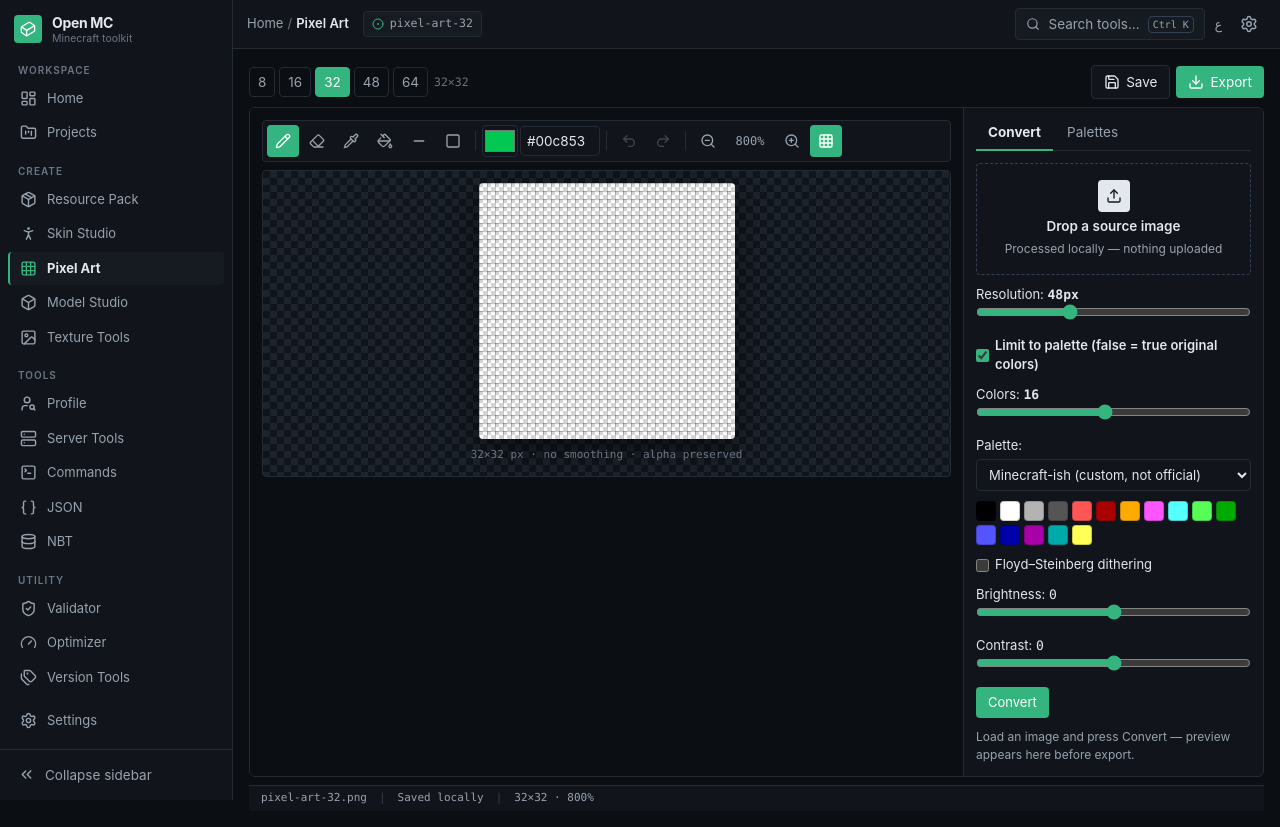
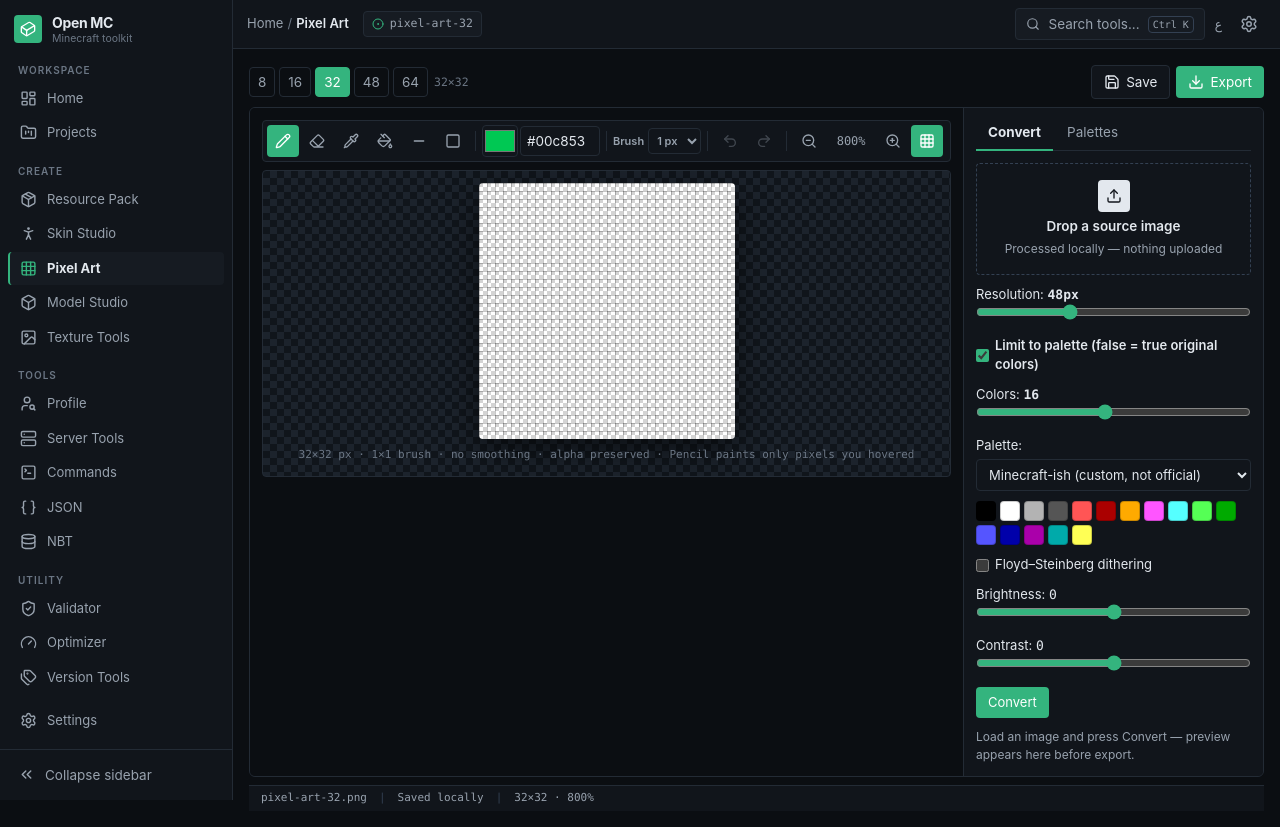
Before and after one commit to xhskabdvjdock/Open-MC, a Next.js app: page /pixel-art in a window 1280 px wide. Built offline with nearby package versions, Linux system fonts and the light colour scheme.

Commit message:
PixelEditor: square brush 1-8 + hover preview + true single-pixel stroke (fix hold-drag bleed)

```diff
--- a/components/PixelEditor.tsx
+++ b/components/PixelEditor.tsx
@@ -68,11 +68,56 @@ function drawLinePixels(data: ImageData, x0: number, y0: number, x1: number, y1:
 }
 
 function hexToRgbaLocal(hex: string): [number, number, number, number] {
-  let h = hex.replace("#", "");
+  let h = hex.replace("#", "").trim();
+  if (!/^[0-9a-fA-F]{3,8}$/.test(h)) return [0, 0, 0, 255];
   if (h.length === 3) h = h.split("").map((c) => c + c).join("");
   if (h.length === 6) h += "ff";
+  if (h.length === 4) h = h.split("").map((c) => c + c).join(""); // #rgba -> #rrggbbaa
   const n = parseInt(h, 16);
   return [(n >> 24) & 255, (n >> 16) & 255, (n >> 8) & 255, n & 255];
+}
+
+function paintBrush(
+  data: ImageData,
+  cx: number,
+  cy: number,
+  size: number,
+  rgba: [number, number, number, number] | null
+): void {
+  const { width, height } = data;
+  const d = data.data;
+  const r0 = Math.floor((size - 1) / 2);
+  const r1 = Math.ceil((size - 1) / 2);
+  // Square brush centred on cursor — predictable, true pixels, no anti-alias
+  for (let dy = -r0; dy <= r1; dy++) {
+    for (let dx = -r0; dx <= r1; dx++) {
+      const x = cx + dx;
+      const y = cy + dy;
+      if (x < 0 || y < 0 || x >= width || y >= height) continue;
+      const i = (y * width + x) * 4;
+      if (rgba === null) {
+        d[i + 3] = 0; // eraser — just clear alpha, keep rgb for later
+      } else {
+        d[i] = rgba[0]; d[i + 1] = rgba[1]; d[i + 2] = rgba[2]; d[i + 3] = rgba[3];
+      }
+    }
+  }
+}
+
+function bresenhamLine(
+  x0: number, y0: number, x1: number, y1: number,
+  visit: (x: number, y: number) => void
+): void {
+  const dx = Math.abs(x1 - x0), dy = Math.abs(y1 - y0);
+  const sx = x0 < x1 ? 1 : -1, sy = y0 < y1 ? 1 : -1;
+  let err = dx - dy, x = x0, y = y0;
+  for (;;) {
+    visit(x, y);
+    if (x === x1 && y === y1) break;
+    const e2 = 2 * err;
+    if (e2 > -dy) { err -= dy; x += sx; }
+    if (e2 < dx) { err += dx; y += sy; }
+  }
 }
 
 export const PixelEditor = React.forwardRef<PixelEditorHandle, Props>(function PixelEditor(
@@ -86,8 +131,10 @@ export const PixelEditor = React.forwardRef<PixelEditorHandle, Props>(function P
   const [zoom, setZoom] = useState(8);
   const [grid, setGrid] = useState(showGridDefault);
   const [fillShapes, setFillShapes] = useState(false);
+  const [brushSize, setBrushSize] = useState(1);
   const [canUndo, setCanUndo] = useState(false);
   const [canRedo, setCanRedo] = useState(false);
+  const [hover, setHover] = useState<[number, number] | null>(null);
 
   useEffect(() => { onZoomChange?.(zoom); }, [zoom, onZoomChange]);
   const history = useRef<ImageData[]>([]);
@@ -270,25 +317,24 @@ export const PixelEditor = React.forwardRef<PixelEditorHandle, Props>(function P
     drawing.current = true;
     startPt.current = [x, y];
     snapshot.current = clonePixels(ctx, width, height);
-    // Capture stroke color once so mid-stroke picker changes never mutate already-painted pixels in this stroke
+    // Capture stroke color/brush once so the whole drag is predictable
     strokeIsEraser.current = tool === "eraser";
     strokeColor.current = hexToRgbaLocal(color);
     if (tool === "pencil" || tool === "eraser") {
       if (x < 0 || y < 0 || x >= width || y >= height) return;
       const img = ctx.getImageData(0, 0, width, height);
-      const i = (y * width + x) * 4;
-      if (strokeIsEraser.current) {
-        img.data[i + 3] = 0;
-      } else {
-        const [r, g, b, a] = strokeColor.current;
-        img.data[i] = r; img.data[i + 1] = g; img.data[i + 2] = b; img.data[i + 3] = a;
-      }
+      paintBrush(img, x, y, brushSize, strokeIsEraser.current ? null : strokeColor.current);
       ctx.putImageData(img, 0, 0);
       render();
     }
   };
 
   const onPointerMove = (e: React.PointerEvent) => {
+    // Always update hover preview (visible even when not drawing)
+    if (!drawing.current) {
+      const [hx, hy] = posFromEvent(e);
+      setHover([hx, hy]);
+    }
     if (!drawing.current) return;
     const c = dataRef.current;
     if (!c) return;
@@ -296,20 +342,14 @@ export const PixelEditor = React.forwardRef<PixelEditorHandle, Props>(function P
     const [x, y] = posFromEvent(e);
     const [sx, sy] = startPt.current ?? [x, y];
     if (tool === "pencil" || tool === "eraser") {
-      // Single true pixel under the cursor only — never interpolates to neighbours.
-      // The whole stroke uses the color captured at pointerDown, so other pixels
-      // in the same drag never get recoloured when you keep holding the mouse.
+      // Brush-aware freehand: we interpolate a 1px-step Bresenham line between previous
+      // and current so a fast drag never leaves gaps, but each step paints ONLY the
+      // square brush (size × size) centred on that step — so pixels you never hovered
+      // over never change. Whole stroke is locked to the color captured at pointerDown.
       if (x < 0 || y < 0 || x >= width || y >= height) return;
-      // Skip duplicate events for the exact same logical pixel (common at high zoom)
-      if (sx === x && sy === y) return;
+      const rgba = strokeIsEraser.current ? null : strokeColor.current;
       const img = ctx.getImageData(0, 0, width, height);
-      const i = (y * width + x) * 4;
-      if (strokeIsEraser.current) {
-        img.data[i + 3] = 0;
-      } else {
-        const [r, g, b, a] = strokeColor.current;
-        img.data[i] = r; img.data[i + 1] = g; img.data[i + 2] = b; img.data[i + 3] = a;
-      }
+      bresenhamLine(sx, sy, x, y, (bx, by) => paintBrush(img, bx, by, brushSize, rgba));
       ctx.putImageData(img, 0, 0);
       startPt.current = [x, y];
       render();
@@ -347,6 +387,15 @@ export const PixelEditor = React.forwardRef<PixelEditorHandle, Props>(function P
     drawing.current = false;
     snapshot.current = null;
     commit();
+  };
+
+  const onPointerLeave = (e: React.PointerEvent) => {
+    setHover(null);
+    onPointerUp();
+  };
+  const onPointerEnter = (e: React.PointerEvent) => {
+    const [hx, hy] = posFromEvent(e);
+    setHover([hx, hy]);
   };
 
   const tools: { id: PixelTool; Icon: React.ElementType; label: string }[] = [
@@ -406,6 +455,25 @@ export const PixelEditor = React.forwardRef<PixelEditorHandle, Props>(function P
           style={{ borderColor: "var(--border)", background: "var(--panel)" }}
         />
         <span className="mx-1 h-5 w-px" style={{ background: "var(--border)" }} aria-hidden />
+        <label className="flex items-center gap-1 text-[11px] font-semibold" style={{ color: "var(--muted)" }}>
+          Brush
+          <select
+            value={brushSize}
+            onChange={(e) => setBrushSize(parseInt(e.target.value, 10))}
+            aria-label="Brush size"
+            title="Pen size — how many true pixels are painted at once (square, centred)"
+            className="rounded border px-1 py-1 text-[12px]"
+            style={{ borderColor: "var(--border)", background: "var(--panel)" }}
+          >
+            <option value={1}>1 px</option>
+            <option value={2}>2 px</option>
+            <option value={3}>3 px</option>
+            <option value={4}>4 px</option>
+            <option value={6}>6 px</option>
+            <option value={8}>8 px</option>
+          </select>
+        </label>
+        <span className="mx-1 h-5 w-px" style={{ background: "var(--border)" }} aria-hidden />
         <button onClick={undo} disabled={!canUndo} aria-label="Undo (Ctrl+Z)" title="Undo (Ctrl+Z)" className="ui-transition rounded p-2 disabled:opacity-35" style={{ color: "var(--muted)" }}>
           <Undo2 className="size-4" aria-hidden />
         </button>
@@ -437,20 +505,39 @@ export const PixelEditor = React.forwardRef<PixelEditorHandle, Props>(function P
           </label>
         )}
       </div>
-      <div className="checker overflow-auto rounded border p-3" style={{ borderColor: "var(--border)" }}>
+      <div className="checker relative overflow-auto rounded border p-3" style={{ borderColor: "var(--border)" }}>
         <canvas
           ref={viewRef}
           onPointerDown={onPointerDown}
           onPointerMove={onPointerMove}
           onPointerUp={onPointerUp}
-          onPointerLeave={onPointerUp}
+          onPointerLeave={onPointerLeave}
+          onPointerEnter={onPointerEnter}
           className="pixel mx-auto block max-w-none cursor-crosshair touch-none rounded-sm"
           style={{ boxShadow: "var(--shadow-pop)" }}
           role="application"
           aria-label={`Pixel canvas ${width} by ${height}`}
         />
+        {/* True-pixel hover preview — shows exactly what the brush will paint, no guesswork */}
+        {hover && (tool === "pencil" || tool === "eraser" || tool === "line" || tool === "rect") && (
+          <div
+            aria-hidden
+            className="pointer-events-none absolute left-1/2 top-1/2 -translate-x-1/2 -translate-y-1/2 rounded-sm border"
+            style={{
+              width: brushSize * zoom,
+              height: brushSize * zoom,
+              // centre the preview on the hovered logical pixel, accounting for odd/even brush
+              marginLeft: (hover[0] - width / 2 + 0.5) * zoom - ((brushSize * zoom) / 2),
+              marginTop: (hover[1] - height / 2 + 0.5) * zoom - ((brushSize * zoom) / 2),
+              borderColor: tool === "eraser" ? "var(--danger)" : "var(--accent)",
+              background: tool === "eraser" ? "rgba(220,38,38,0.18)" : "color-mix(in oklab, var(--accent) 22%, transparent)",
+              boxShadow: "0 0 0 1px var(--panel)",
+              opacity: drawing.current ? 0 : 0.95,
+            }}
+          />
+        )}
         <p className="mt-2 text-center font-mono text-[11px]" style={{ color: "var(--faint)" }}>
-          {width}×{height} px · no smoothing · alpha preserved
+          {width}×{height} px · {brushSize}×{brushSize} brush · no smoothing · alpha preserved · Pencil paints only pixels you hovered
         </p>
       </div>
     </div>
```
